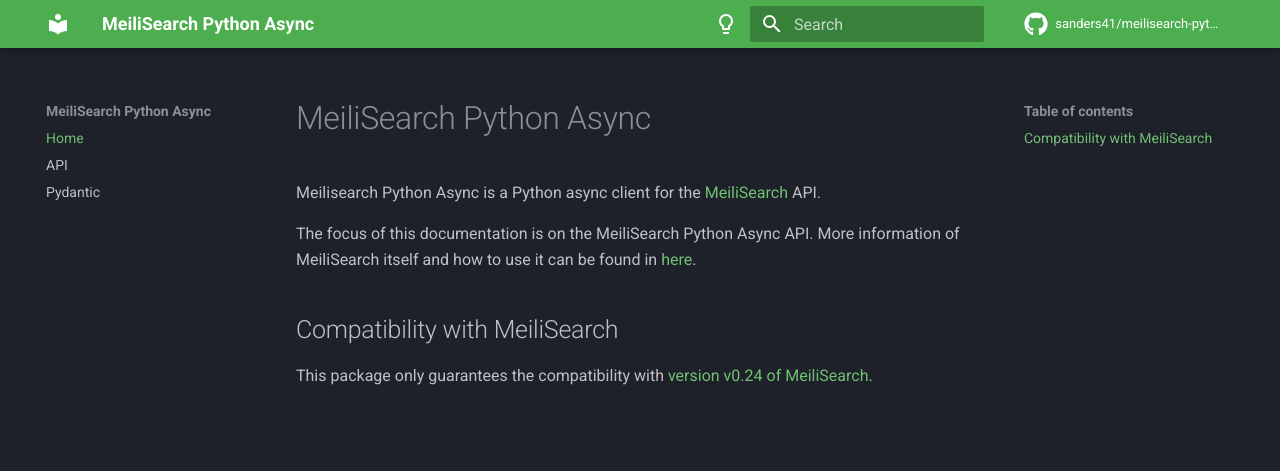
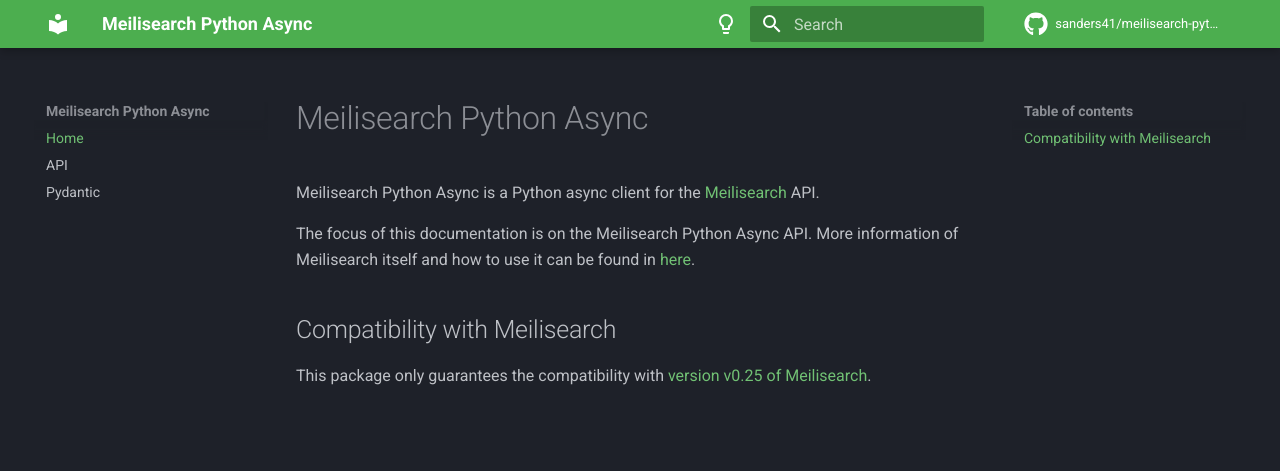
Before and after one commit to sanders41/meilisearch-python-sdk, an MkDocs documentation site: the page built from docs/index.md, in a window 1280 px wide. Shown: the top 471 px of the page. Built offline with MkDocs 1.6.1 and Material for MkDocs 9.7.7, drawn with Linux system fonts in a browser that asks for light colours; comment, search, counter and statistics services are not loaded.

Commit message:
Change MeiliSearch to Meilisearch

```diff
--- a/docs/index.md
+++ b/docs/index.md
@@ -1,10 +1,10 @@
-# MeiliSearch Python Async
+# Meilisearch Python Async
 
-Meilisearch Python Async is a Python async client for the [MeiliSearch](https://github.com/meilisearch/MeiliSearch) API.
+Meilisearch Python Async is a Python async client for the [Meilisearch](https://github.com/meilisearch/meilisearch) API.
 
-The focus of this documentation is on the MeiliSearch Python Async API. More information of
-MeiliSearch itself and how to use it can be found in [here](https://docs.meilisearch.com/).
+The focus of this documentation is on the Meilisearch Python Async API. More information of
+Meilisearch itself and how to use it can be found in [here](https://docs.meilisearch.com/).
 
-## Compatibility with MeiliSearch
+## Compatibility with Meilisearch
 
-This package only guarantees the compatibility with [version v0.24 of MeiliSearch](https://github.com/meilisearch/MeiliSearch/releases/tag/v0.24.0).
+This package only guarantees the compatibility with [version v0.25 of Meilisearch](https://github.com/meilisearch/meilisearch/releases/tag/v0.25.0).
--- a/mkdocs.yaml
+++ b/mkdocs.yaml
@@ -1,5 +1,5 @@
-site_name: MeiliSearch Python Async
-site_description: A Python async client for the MeiliSearch API
+site_name: Meilisearch Python Async
+site_description: A Python async client for the Meilisearch API
 site_url: https://meilisearch-python-async.paulsanders.dev
 
 theme:
@@ -8,21 +8,21 @@
   icon:
     repo: fontawesome/brands/github
   palette:
-  - scheme: slate
-    primary: green
-    accent: blue
-    toggle:
-      icon: material/lightbulb-outline
-      name: Switch to dark mode
-  - scheme: default
-    primary: green
-    accent: blue
-    toggle:
-      icon: material/lightbulb
-      name: Switch to light mode
+    - scheme: slate
+      primary: green
+      accent: blue
+      toggle:
+        icon: material/lightbulb-outline
+        name: Switch to dark mode
+    - scheme: default
+      primary: green
+      accent: blue
+      toggle:
+        icon: material/lightbulb
+        name: Switch to light mode
   features:
-  - search.suggest
-  - search.highlight
+    - search.suggest
+    - search.highlight
 
 repo_name: sanders41/meilisearch-python-async
 repo_url: https://github.com/sanders41/meilisearch-python-async
--- a/pyproject.toml
+++ b/pyproject.toml
@@ -1,7 +1,7 @@
 [tool.poetry]
 name = "meilisearch-python-async"
 version = "0.22.0"
-description = "A Python async client for the MeiliSearch API"
+description = "A Python async client for the Meilisearch API"
 authors = ["Paul Sanders <psanders1@gmail.com>"]
 license = "MIT"
 readme = "README.md"
```
Also changed, not shown: CONTRIBUTING.md (+7 -7 lines), README.md (+7 -7 lines).
